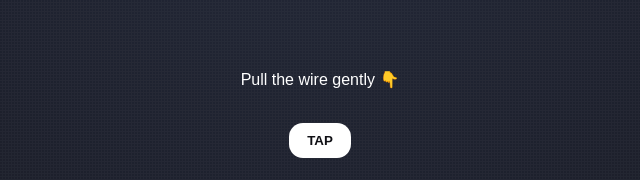
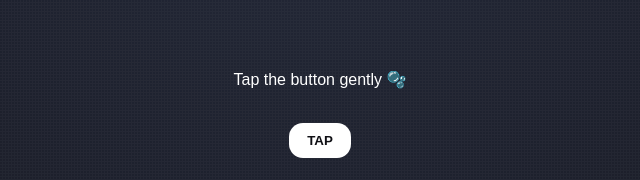
Before and after one commit to erenyeager-11/For-you, a plain HTML site: page index.html in a window 1280 px wide. Shown: the part 209-389 px from the top of the page, 320-960 px from the left. Drawn offline with Linux system fonts and the light colour scheme.

Commit message:
Update index.html

```diff
--- a/index.html
+++ b/index.html
@@ -119,7 +119,7 @@
 
 <!-- PAGE 1 -->
 <div class="screen show" id="s1">
-  <p>Pull the wire gently 👇</p>
+  <p>Tap the button gently 🫧</p>
   <button onclick="glowBulb()">TAP</button>
   <div class="bulb" id="bulb"></div>
   <button id="next1" style="display:none" onclick="go(2)">Next</button>
```
